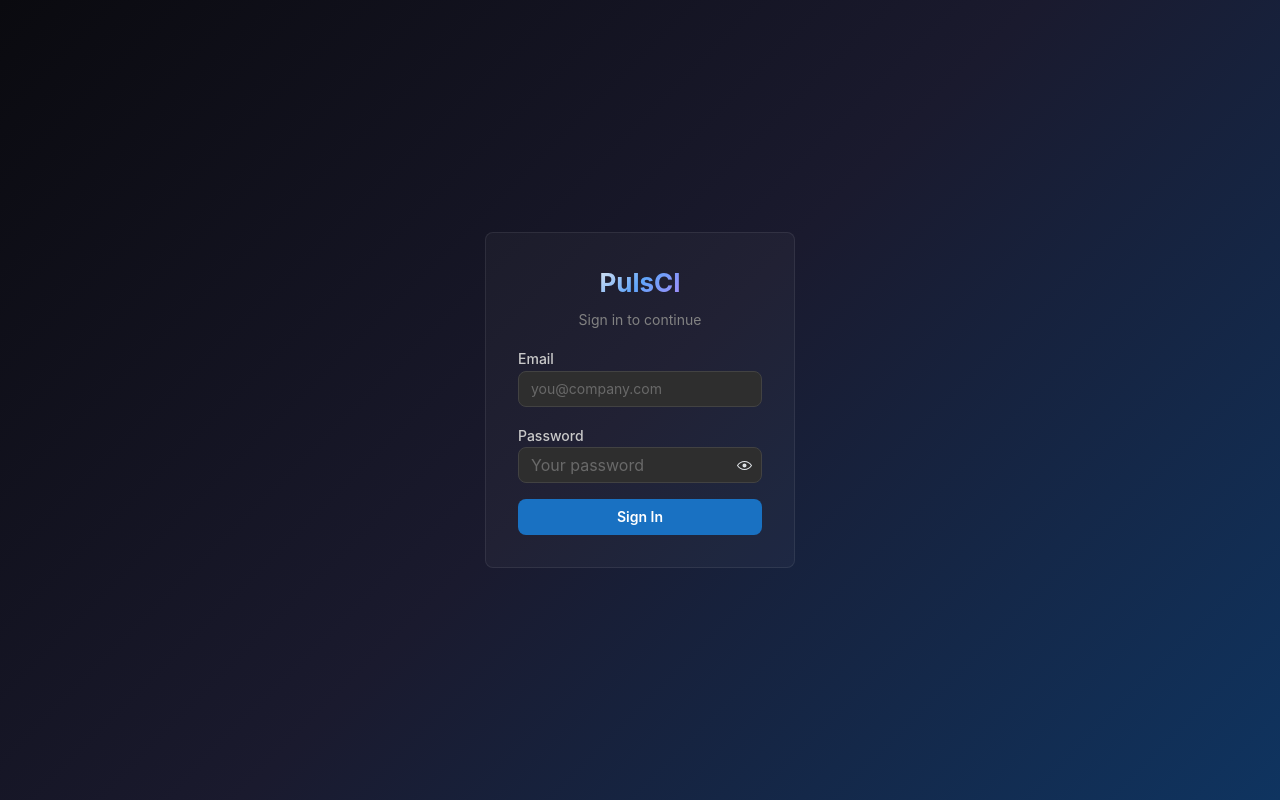
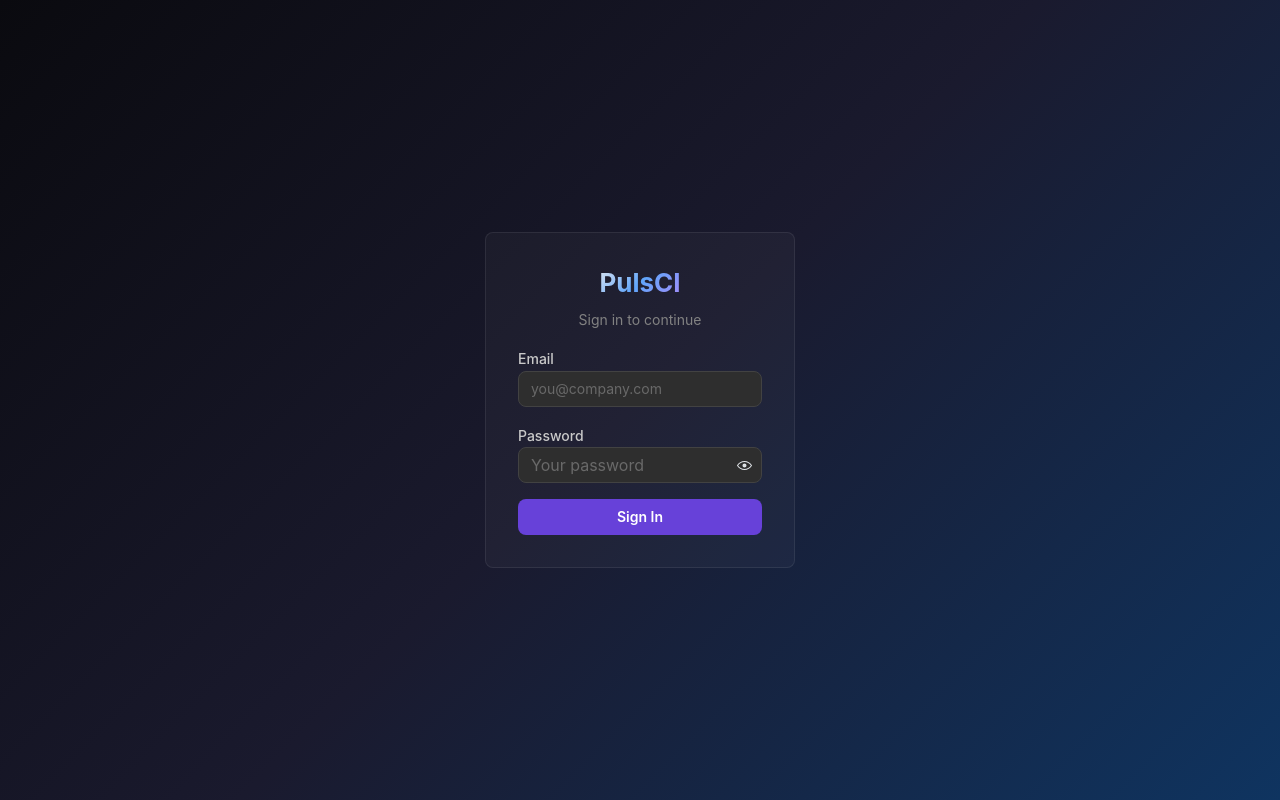
Before and after one commit to HeinanCA/jenkins-ci-analyzer, a React (Vite) app in the folder packages/frontend/: page /login in a window 1280 px wide. Built offline with nearby package versions, Linux system fonts and the light colour scheme; no server answers.

Commit message:
feat: centralized color palette + violet primary color, theme foundation for designer

```diff
--- a/packages/frontend/src/theme/mantine-theme.ts
+++ b/packages/frontend/src/theme/mantine-theme.ts
@@ -1,7 +1,35 @@
 import { createTheme } from '@mantine/core';
 
+// PulsCI color palette — single source of truth
+export const colors = {
+  bg: '#0f1117',
+  surface: '#1e2030',
+  surfaceLight: '#161822',
+  border: '#2d3148',
+  text: '#e2e8f0',
+  textSecondary: '#94a3b8',
+  textTertiary: '#64748b',
+  textMuted: '#475569',
+  success: '#34d399',
+  failure: '#f87171',
+  warning: '#fbbf24',
+  info: '#60a5fa',
+  accent: '#a78bfa',
+} as const;
+
+export const cardStyle = {
+  backgroundColor: colors.surface,
+  border: 'none',
+} as const;
+
+export const codeStyle = {
+  backgroundColor: colors.surfaceLight,
+  border: 'none',
+  fontSize: 12,
+} as const;
+
 export const theme = createTheme({
-  primaryColor: 'blue',
+  primaryColor: 'violet',
   defaultRadius: 'md',
   fontFamily:
     '-apple-system, BlinkMacSystemFont, "Segoe UI", Roboto, sans-serif',
```
